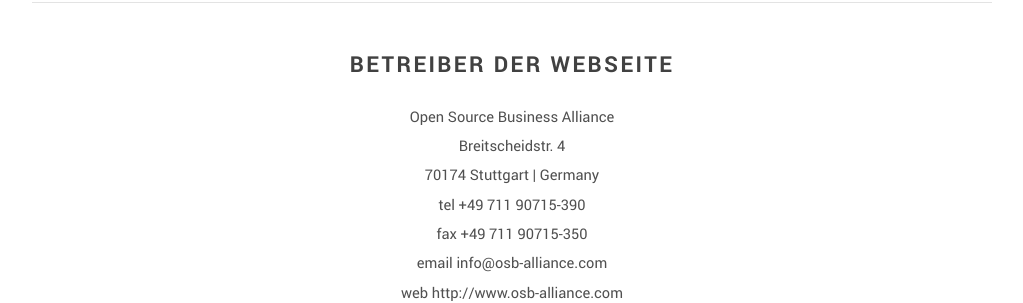
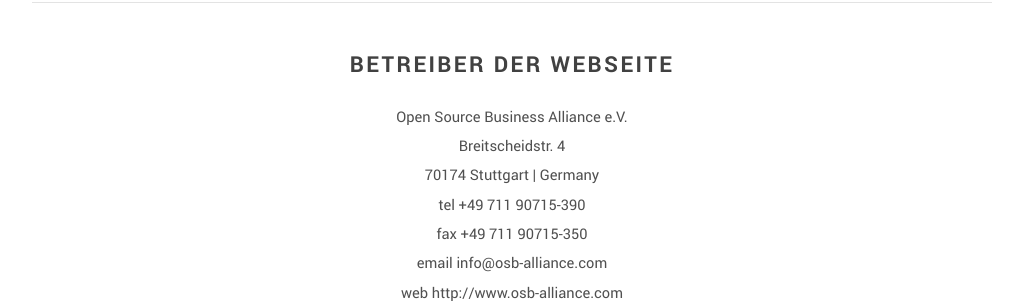
Before and after one commit to iridium-browser/tracker, a Jekyll site: the page built from imprint.md, in a window 1280 px wide and 900 px high, scrolled down 477 px. Shown: the part 154-457 px from the top of the window, without its empty margins (128-1151 px from the left). Built offline with Jekyll 4.4.1, drawn with Linux system fonts in a browser that asks for light colours.

```diff
--- a/imprint.md
+++ b/imprint.md
@@ -15,7 +15,7 @@ Stay up to date and sign up to our [Mailing List](http://lists.inai.de/mailman/l
 Betreiber der Webseite
 ----------------------
 
-Open Source Business Alliance
+Open Source Business Alliance e.V.
 Breitscheidstr. 4
 70174 Stuttgart | Germany
 tel +49 711 90715-390
```
